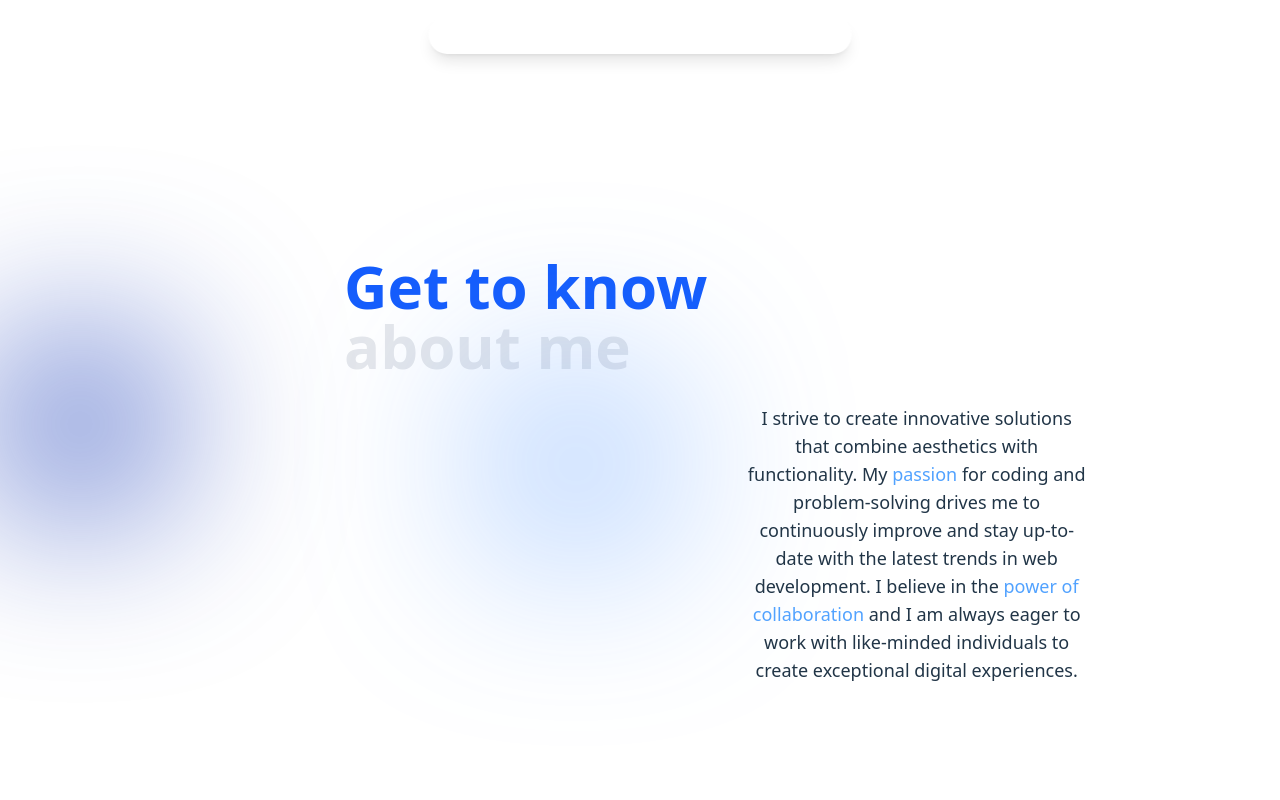
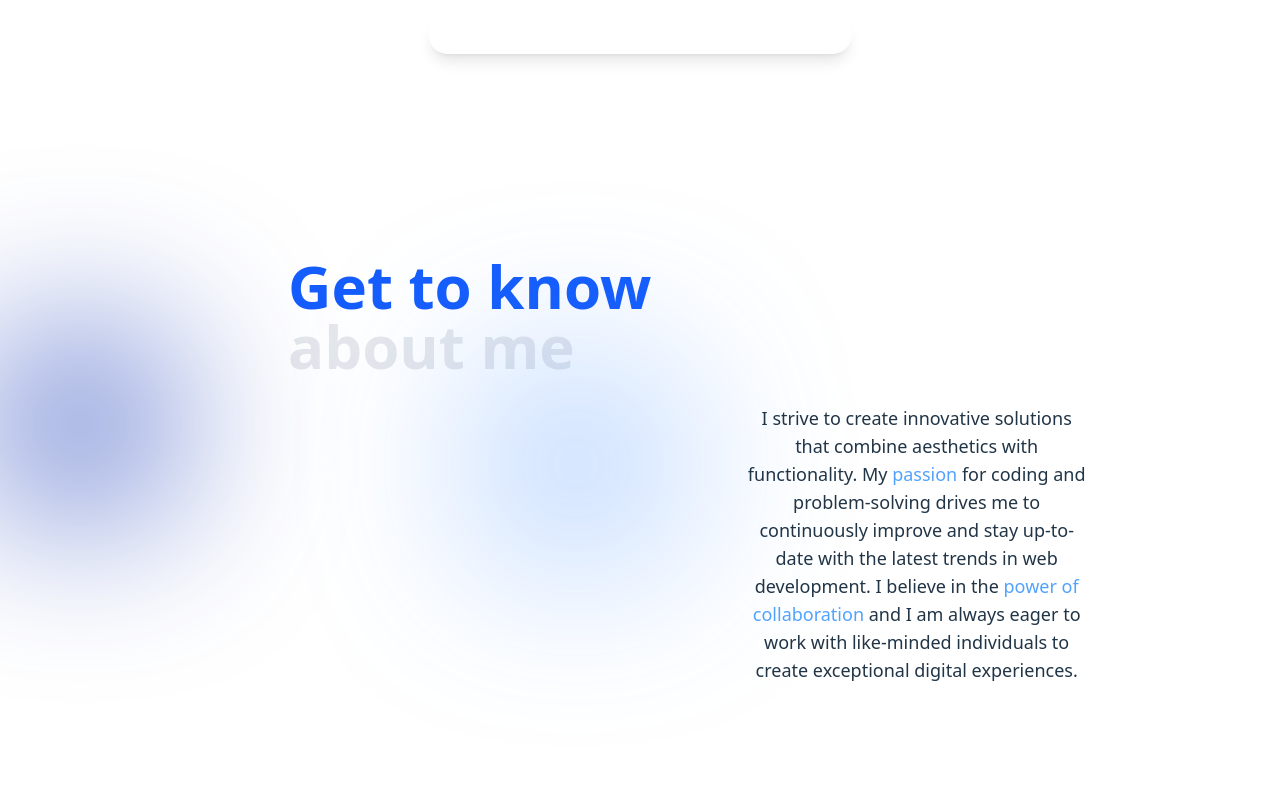
Before and after one commit to fabulousfatii/portfolio2025, a React (Vite) app: page /about in a window 1280 px wide. Shown: the top 800 px of the page. Built offline with nearby package versions, Linux system fonts and the light colour scheme.

Commit message:
about me  changed2

```diff
--- a/src/pages/Aboutme2.jsx
+++ b/src/pages/Aboutme2.jsx
@@ -4,7 +4,7 @@ const Aboutme2 = () => {
   return (
     <>
     <div id="section2" className='  relative pb-32 ' >
-        <div className='sticky lg:pl-32 xl:pl-86 2xl:pl-[15%] hidden lg:block top-64 mt-24  left-54'>
+        <div className='sticky lg:pl-32 xl:pl-72 2xl:pl-[15%] hidden lg:block top-64 mt-24  left-54'>
             <h1 className='text-6xl 2xl:text-7xl text-blue-600 font-bold'>Get to know </h1>
             <h1 className='text-6xl 2xl:text-7xl text-gray-200 font-bold' >about me </h1>
             {/* <MoveRightIcon/> */}
```
